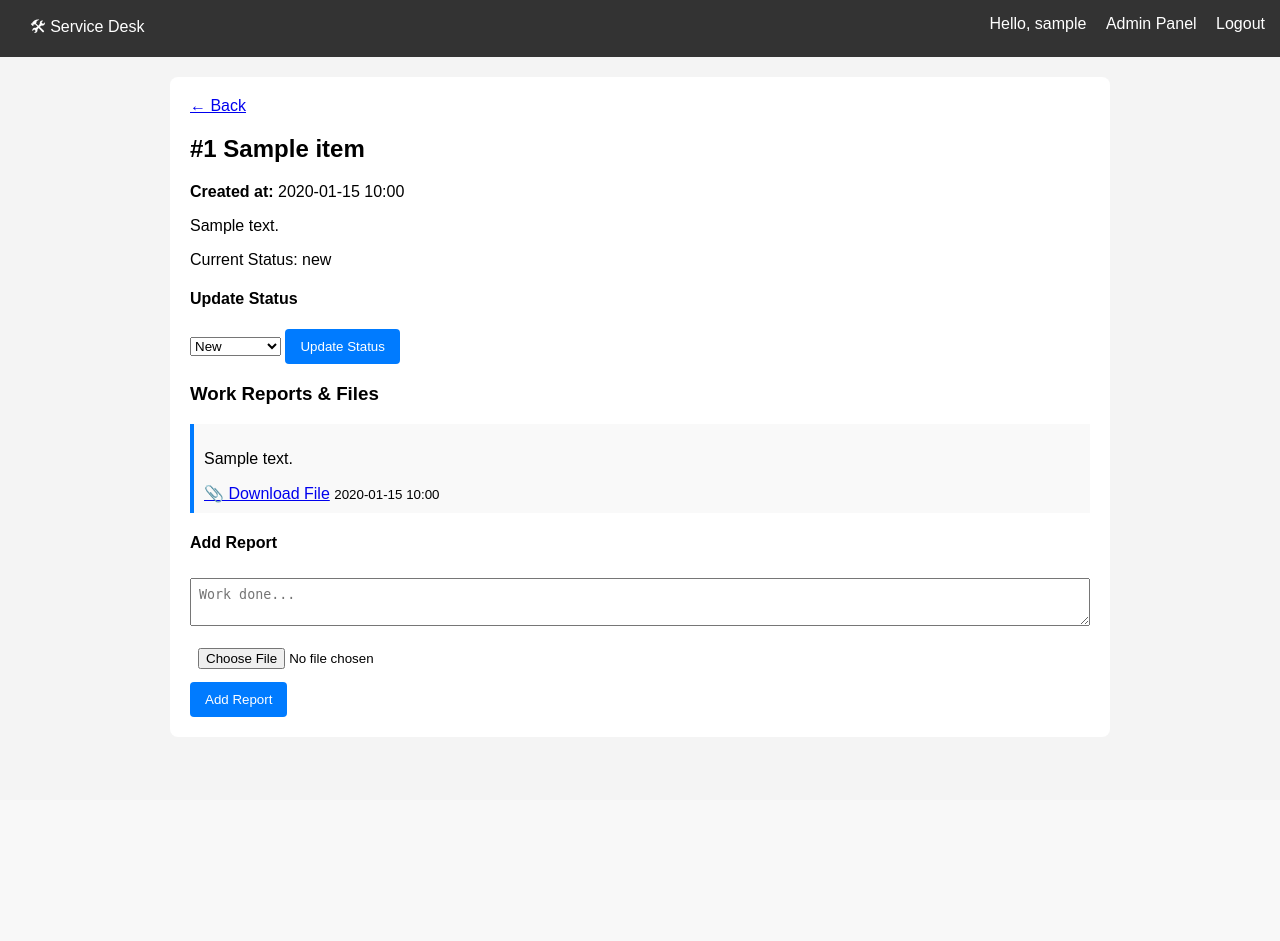
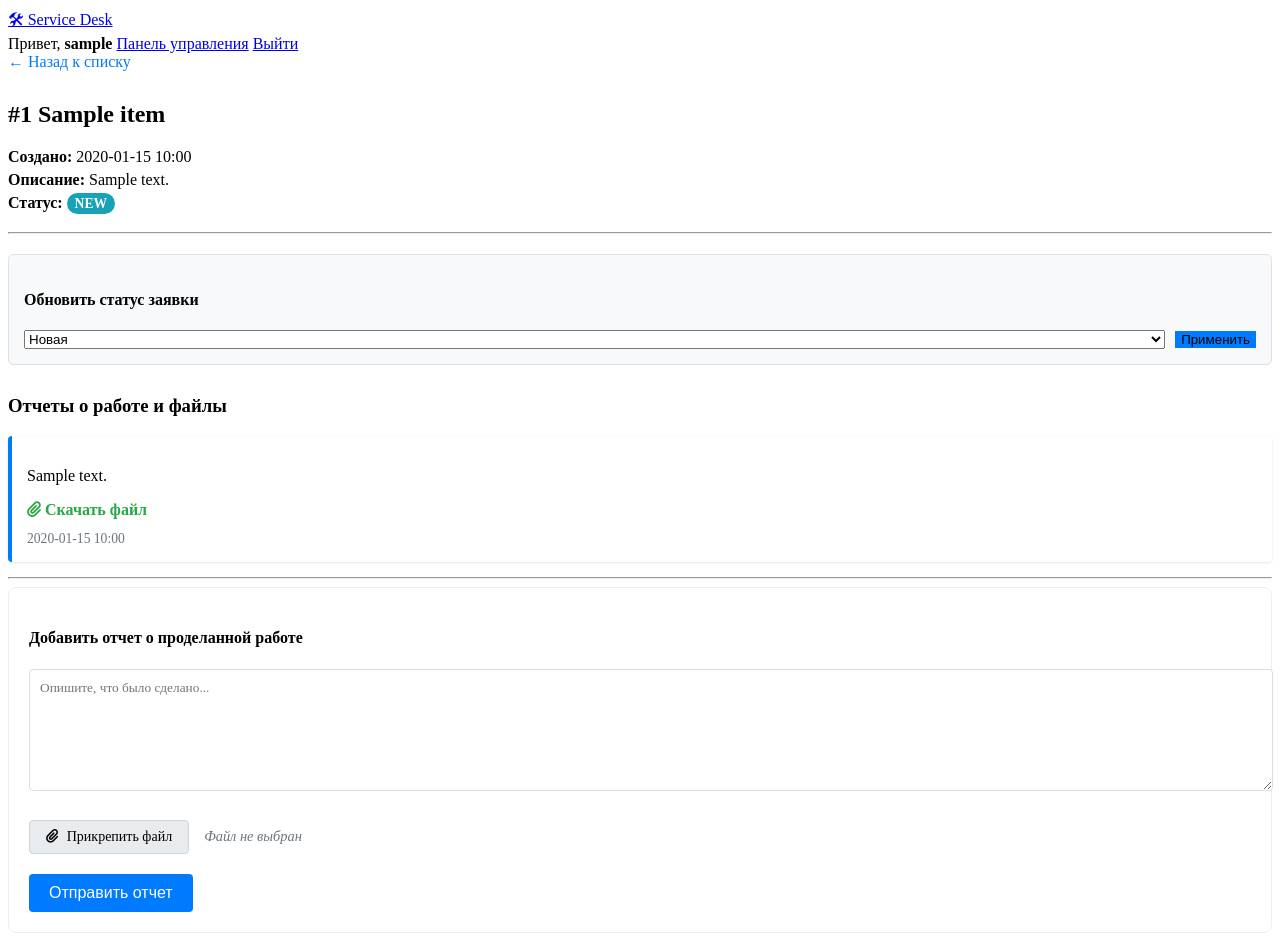
Before and after one commit to Fedor-Afrin/helpdesk-oci-deploy, a Flask app: page /ticket/1 in a window 1280 px wide. Before the commit the page ends 717 px from the top, so only its background shows below. Run offline with Flask 3, Linux system fonts and the light colour scheme; the visitor is signed in with stand-in values (Sample User, id 1); a database or web service that is not in the repository returns one stand-in record (values such as "Sample title"); data that the repository does not hold is empty.

Commit message:
Final Build v2.9: Fixed RBAC, Admin panel, and File Upload UI

```diff
--- a/charts/helpdesk-app/values.yaml
+++ b/charts/helpdesk-app/values.yaml
@@ -14,7 +14,7 @@ backend:
 # Настройки Фронтенда (Flask)
 frontend:
   repository: fedorafrin85/helpdesk-frontend
-  tag: "v2.8"
+  tag: "v2.9"
   replicaCount: 1
   containerPort: 5000
   serviceType: LoadBalancer
--- a/frontend-app/static/style.css
+++ b/frontend-app/static/style.css
@@ -1,13 +1,109 @@
-body { font-family: sans-serif; background: #f4f4f4; margin: 0; }
-.navbar { background: #333; color: #fff; padding: 15px; display: flex; justify-content: space-between; }
-.navbar a { color: #fff; text-decoration: none; margin-left: 15px; }
-.container { max-width: 900px; margin: 20px auto; padding: 20px; background: #fff; border-radius: 8px; }
-.alert { padding: 10px; margin-bottom: 15px; border-radius: 4px; }
-.alert.error { background: #ffdddd; color: #a00; }
-.alert.success { background: #ddffdd; color: #0a0; }
-input, textarea { width: 100%; padding: 8px; margin: 5px 0; box-sizing: border-box; }
-button { padding: 10px 15px; cursor: pointer; background: #007bff; color: white; border: none; border-radius: 4px; }
-.btn-danger { background: #dc3545; }
-.tickets-table { width: 100%; border-collapse: collapse; margin-top: 20px; }
-.tickets-table th, .tickets-table td { padding: 10px; border-bottom: 1px solid #ddd; text-align: left; }
-.report-card { background: #f9f9f9; padding: 10px; margin-bottom: 10px; border-left: 4px solid #007bff; }
+/* --- Стили для бейджиков статуса --- */
+.badge {
+    padding: 4px 10px;
+    border-radius: 12px;
+    font-size: 0.85em;
+    font-weight: bold;
+    text-transform: uppercase;
+}
+
+.badge.new {
+    background: #17a2b8;
+    color: white;
+}
+
+.badge.in_progress {
+    background: #ffc107;
+    color: #333;
+}
+
+.badge.closed {
+    background: #6c757d;
+    color: white;
+}
+
+/* --- Оформление секции отчетов --- */
+.reports-section {
+    margin-top: 30px;
+}
+
+.report-card {
+    background: #f9f9f9;
+    padding: 15px;
+    margin-bottom: 15px;
+    border-left: 4px solid #007bff;
+    border-radius: 4px;
+    box-shadow: 0 1px 3px rgba(0, 0, 0, 0.05);
+}
+
+.text-muted {
+    color: #6c757d;
+    font-size: 0.85em;
+}
+
+/* --- Кастомная кнопка-скрепка (File Upload) --- */
+.file-upload-wrapper {
+    margin: 15px 0;
+    display: flex;
+    align-items: center;
+    gap: 12px;
+}
+
+.custom-file-upload {
+    display: inline-block;
+    padding: 8px 16px;
+    cursor: pointer;
+    background: #e9ecef;
+    border: 1px solid #ced4da;
+    border-radius: 4px;
+    font-size: 14px;
+    transition: background 0.2s;
+}
+
+.custom-file-upload:hover {
+    background: #dee2e6;
+}
+
+.custom-file-upload i {
+    margin-right: 5px;
+}
+
+#file-upload {
+    display: none;
+}
+
+/* Прячем стандартный инпут */
+#file-name {
+    font-size: 0.9em;
+    color: #666;
+    font-style: italic;
+}
+
+/* --- Форма обновления статуса --- */
+.status-update-box {
+    background: #fdfdfe;
+    padding: 15px;
+    border: 1px solid #eef;
+    border-radius: 6px;
+    margin: 20px 0;
+}
+
+.inline-form {
+    display: flex;
+    gap: 10px;
+}
+
+.inline-form select {
+    width: auto;
+    flex-grow: 1;
+}
+
+/* --- Кнопка создания (универсальная) --- */
+.btn-primary {
+    background: #007bff;
+    border: none;
+}
+
+.btn-primary:hover {
+    background: #0056b3;
+}
--- a/frontend-app/templates/base.html
+++ b/frontend-app/templates/base.html
@@ -1,19 +1,22 @@
 <!DOCTYPE html>
 <html>
+
 <head>
     <title>Service Desk</title>
+    <link rel="stylesheet" href="https://cdnjs.cloudflare.com/ajax/libs/font-awesome/6.4.0/css/all.min.css">
     <link rel="stylesheet" href="{{ url_for('static', filename='style.css') }}">
 </head>
+
 <body>
     <nav class="navbar">
         <a href="/" class="logo">🛠 Service Desk</a>
         {% if session.user_id %}
         <div class="links">
-                <span>Hello, {{ session.username }}</span>
+            <span>Привет, <strong>{{ session.username }}</strong></span>
             {% if session.is_admin %}
-                    <a href="{{ url_for('admin') }}">Admin Panel</a>
+            <a href="{{ url_for('admin') }}" class="admin-link">Панель управления</a>
             {% endif %}
-                <a href="{{ url_for('logout') }}">Logout</a>
+            <a href="{{ url_for('logout') }}">Выйти</a>
         </div>
         {% endif %}
     </nav>
@@ -28,4 +31,5 @@
         {% block content %}{% endblock %}
     </div>
 </body>
+
 </html>
--- a/frontend-app/templates/ticket_detail.html
+++ b/frontend-app/templates/ticket_detail.html
@@ -1,49 +1,218 @@
 {% extends "base.html" %}
+
 {% block content %}
 <div class="ticket-header">
-    <a href="{{ url_for('dashboard') }}">← Back</a>
+    <a href="{{ url_for('dashboard') }}" class="back-link">← Назад к списку</a>
     <h2>#{{ ticket.id }} {{ ticket.title }}</h2>
-    <p><strong>Created at:</strong> {{ ticket.created_at[:16]|replace('T', ' ') if ticket.created_at else '-' }}</p>
-    <p>{{ ticket.description }}</p>
-    <p>Current Status: <span class="badge {{ ticket.status }}">{{ ticket.status }}</span></p>
+    <div class="ticket-meta">
+        <p><strong>Создано:</strong> {{ ticket.created_at[:16]|replace('T', ' ') if ticket.created_at else '-' }}</p>
+        <p><strong>Описание:</strong> {{ ticket.description }}</p>
+        <p><strong>Статус:</strong> <span class="badge {{ ticket.status }}">{{ ticket.status }}</span></p>
+    </div>
 </div>
 
+<hr>
+
+{# Блок обновления статуса только для сотрудников и админов #}
 {% if session.is_staff or session.is_admin %}
 <div class="status-update-box">
-    <h4>Update Status</h4>
-    <form action="{{ url_for('update_ticket', ticket_id=ticket.id) }}" method="post">
+    <h4>Обновить статус заявки</h4>
+    <form action="{{ url_for('update_ticket', ticket_id=ticket.id) }}" method="post" class="inline-form">
         <select name="status">
-            <option value="new" {% if ticket.status == 'new' %}selected{% endif %}>New</option>
-            <option value="in_progress" {% if ticket.status == 'in_progress' %}selected{% endif %}>In Progress</option>
-            <option value="closed" {% if ticket.status == 'closed' %}selected{% endif %}>Closed</option>
+            <option value="new" {% if ticket.status=='new' %}selected{% endif %}>Новая</option>
+            <option value="in_progress" {% if ticket.status=='in_progress' %}selected{% endif %}>В работе</option>
+            <option value="closed" {% if ticket.status=='closed' %}selected{% endif %}>Закрыта</option>
         </select>
-        <button type="submit" class="btn-primary">Update Status</button>
+        <button type="submit" class="btn-primary">Применить</button>
     </form>
 </div>
 {% endif %}
 
 <div class="reports-section">
-    <h3>Work Reports & Files</h3>
+    <h3>Отчеты о работе и файлы</h3>
 
+    <div class="reports-list">
         {% for report in reports %}
         <div class="report-card">
             <p>{{ report.comment }}</p>
             {% if report.file_path %}
-            <a href="{{ url_for('serve_media', filename=report.file_path) }}" target="_blank">📎 Download File</a>
+            <div class="file-link">
+                <a href="{{ url_for('serve_media', filename=report.file_path) }}" target="_blank">
+                    <i class="fas fa-paperclip"></i> Скачать файл
+                </a>
+            </div>
             {% endif %}
-        <small>{{ report.created_at[:16]|replace('T', ' ') if report.created_at else '' }}</small>
+            <small class="text-muted">{{ report.created_at[:16]|replace('T', ' ') if report.created_at else ''
+                }}</small>
         </div>
         {% else %}
-        <p>No reports yet.</p>
+        <p>Отчетов пока нет.</p>
         {% endfor %}
+    </div>
 
+    <hr>
+
+    {# Форма добавления отчета со скрепкой #}
     <div class="add-report">
-        <h4>Add Report</h4>
+        <h4>Добавить отчет о проделанной работе</h4>
         <form action="{{ url_for('add_report', ticket_id=ticket.id) }}" method="post" enctype="multipart/form-data">
-            <textarea name="comment" placeholder="Work done..." required></textarea>
-            <input type="file" name="file">
-            <button type="submit">Add Report</button>
+            <textarea name="comment" placeholder="Опишите, что было сделано..." required></textarea>
+
+            <div class="file-upload-wrapper">
+                <label for="file-upload" class="custom-file-upload">
+                    <i class="fas fa-paperclip"></i> Прикрепить файл
+                </label>
+                <input id="file-upload" type="file" name="file" onchange="updateFileName(this)">
+                <span id="file-name">Файл не выбран</span>
+            </div>
+
+            <button type="submit" class="btn-submit">Отправить отчет</button>
         </form>
     </div>
 </div>
+
+<script>
+    // Скрипт для отображения имени выбранного файла
+    function updateFileName(input) {
+        if (input.files && input.files.length > 0) {
+            var fileName = input.files[0].name;
+            document.getElementById('file-name').textContent = fileName;
+        } else {
+            document.getElementById('file-name').textContent = "Файл не выбран";
+        }
+    }
+</script>
+
+<style>
+    .ticket-header {
+        margin-bottom: 20px;
+    }
+
+    .back-link {
+        text-decoration: none;
+        color: #007bff;
+        display: inline-block;
+        margin-bottom: 10px;
+    }
+
+    .ticket-meta p {
+        margin: 5px 0;
+    }
+
+    .status-update-box {
+        background: #f8f9fa;
+        padding: 15px;
+        border-radius: 5px;
+        margin-bottom: 30px;
+        border: 1px solid #dee2e6;
+    }
+
+    .inline-form {
+        display: flex;
+        gap: 10px;
+        align-items: center;
+    }
+
+    .report-card {
+        background: #fff;
+        border-left: 4px solid #007bff;
+        padding: 15px;
+        margin-bottom: 15px;
+        box-shadow: 0 1px 3px rgba(0, 0, 0, 0.1);
+    }
+
+    .file-link {
+        margin: 10px 0;
+        font-weight: bold;
+    }
+
+    .file-link a {
+        color: #28a745;
+        text-decoration: none;
+    }
+
+    .add-report {
+        background: #fff;
+        padding: 20px;
+        border: 1px solid #eee;
+        border-radius: 8px;
+    }
+
+    .add-report textarea {
+        width: 100%;
+        height: 100px;
+        padding: 10px;
+        border: 1px solid #ddd;
+        border-radius: 4px;
+        margin-bottom: 10px;
+        font-family: inherit;
+    }
+
+    /* Стили для кастомной кнопки-скрепки */
+    .file-upload-wrapper {
+        margin-bottom: 20px;
+        display: flex;
+        align-items: center;
+        gap: 15px;
+    }
+
+    .custom-file-upload {
+        display: inline-block;
+        padding: 8px 16px;
+        cursor: pointer;
+        background: #e9ecef;
+        border: 1px solid #ced4da;
+        border-radius: 4px;
+        transition: 0.2s;
+    }
+
+    .custom-file-upload:hover {
+        background: #dee2e6;
+    }
+
+    #file-upload {
+        display: none;
+    }
+
+    #file-name {
+        font-size: 0.9em;
+        color: #6c757d;
+        font-style: italic;
+    }
+
+    .btn-submit {
+        background: #007bff;
+        color: white;
+        border: none;
+        padding: 10px 20px;
+        border-radius: 4px;
+        cursor: pointer;
+        font-size: 16px;
+    }
+
+    .btn-submit:hover {
+        background: #0056b3;
+    }
+
+    .badge.new {
+        background: #17a2b8;
+        color: white;
+        padding: 3px 8px;
+        border-radius: 12px;
+    }
+
+    .badge.in_progress {
+        background: #ffc107;
+        color: black;
+        padding: 3px 8px;
+        border-radius: 12px;
+    }
+
+    .badge.closed {
+        background: #6c757d;
+        color: white;
+        padding: 3px 8px;
+        border-radius: 12px;
+    }
+</style>
 {% endblock %}
```
Lines whose indentation alone changed are shown as unchanged.
